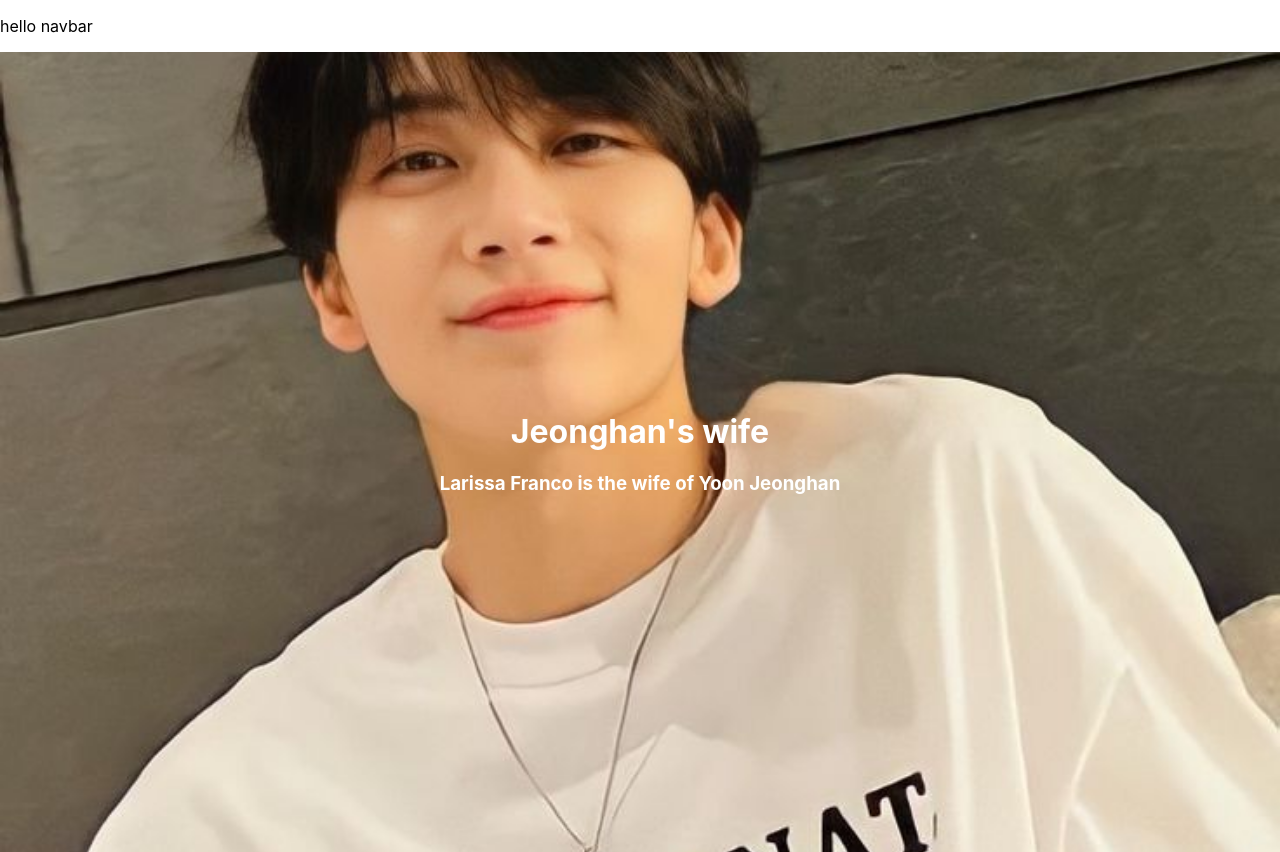
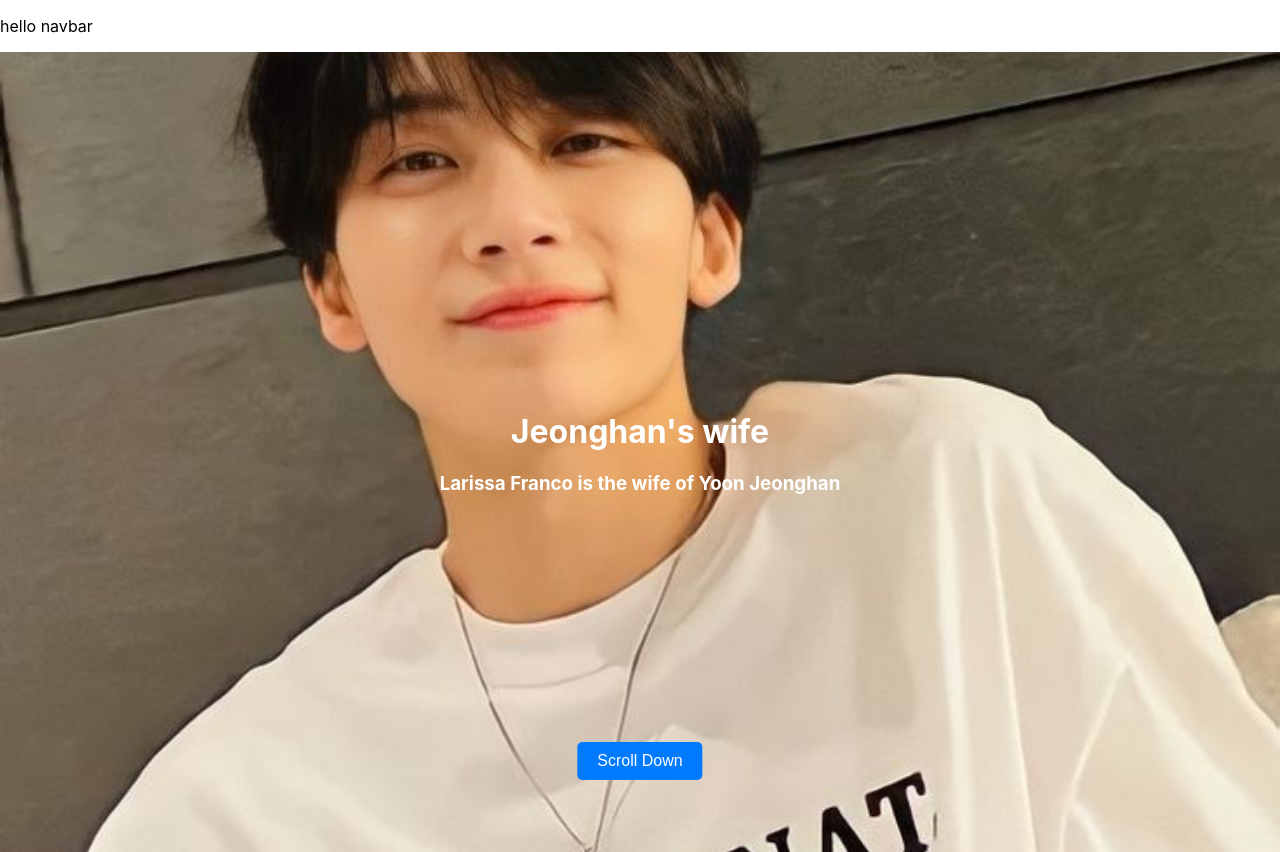
Before and after one commit to sakura-lxver/wicshacks2024, a React (Create React App) app: page / in a window 1280 px wide. Built offline with nearby package versions, Linux system fonts and the light colour scheme.

Commit message:
added scroll bar

```diff
--- a/src/Background.js
+++ b/src/Background.js
@@ -1,18 +1,29 @@
 import Navbar from './components/Navbar';
 function Background() {
+    // Function to scroll down
+    const scrollDown = () => {
+      window.scrollBy({
+        top: window.innerHeight, // Scroll down by the height of the viewport
+        behavior: 'smooth' // Smooth scrolling behavior
+      });
+    };
+
     return (
       <>
-        <Navbar/>
+        <Navbar />
         <div className="background">
           <div className="background-content">
             <h1>Jeonghan's wife</h1>
-            <h3>
-              Larissa Franco is the wife of Yoon Jeonghan
-            </h3>
+            <h3>Larissa Franco is the wife of Yoon Jeonghan</h3>
+            <div className="scroll-down-btn-container">
+              <button className="scroll-down-btn" onClick={scrollDown}>
+                Scroll Down
+              </button>
+            </div>
           </div>
         </div>
-        </>
-        );
-}
+      </>
+    );
+  }
 
-export default Background;
+  export default Background;
--- a/src/css/App.css
+++ b/src/css/App.css
@@ -38,3 +38,23 @@
 .background-content {
   color: white;
 }
+.scroll-down-btn-container {
+  position: absolute;
+  bottom: 20px;
+  left: 50%;
+  transform: translateX(-50%);
+}
+
+.scroll-down-btn {
+  padding: 10px 20px;
+  font-size: 16px;
+  background-color: #007bff;
+  color: #fff;
+  border: none;
+  border-radius: 5px;
+  cursor: pointer;
+}
+
+.scroll-down-btn:hover {
+  background-color: #0056b3;
+}
```
